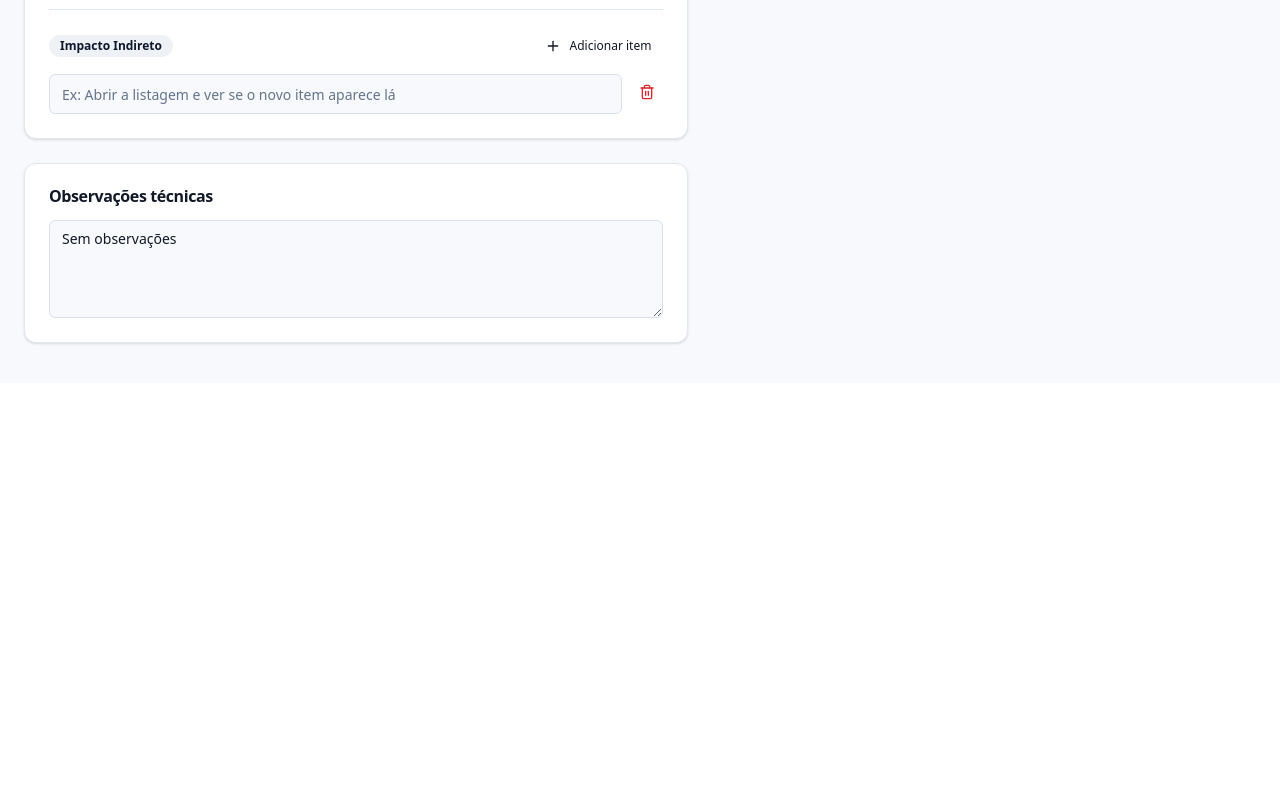
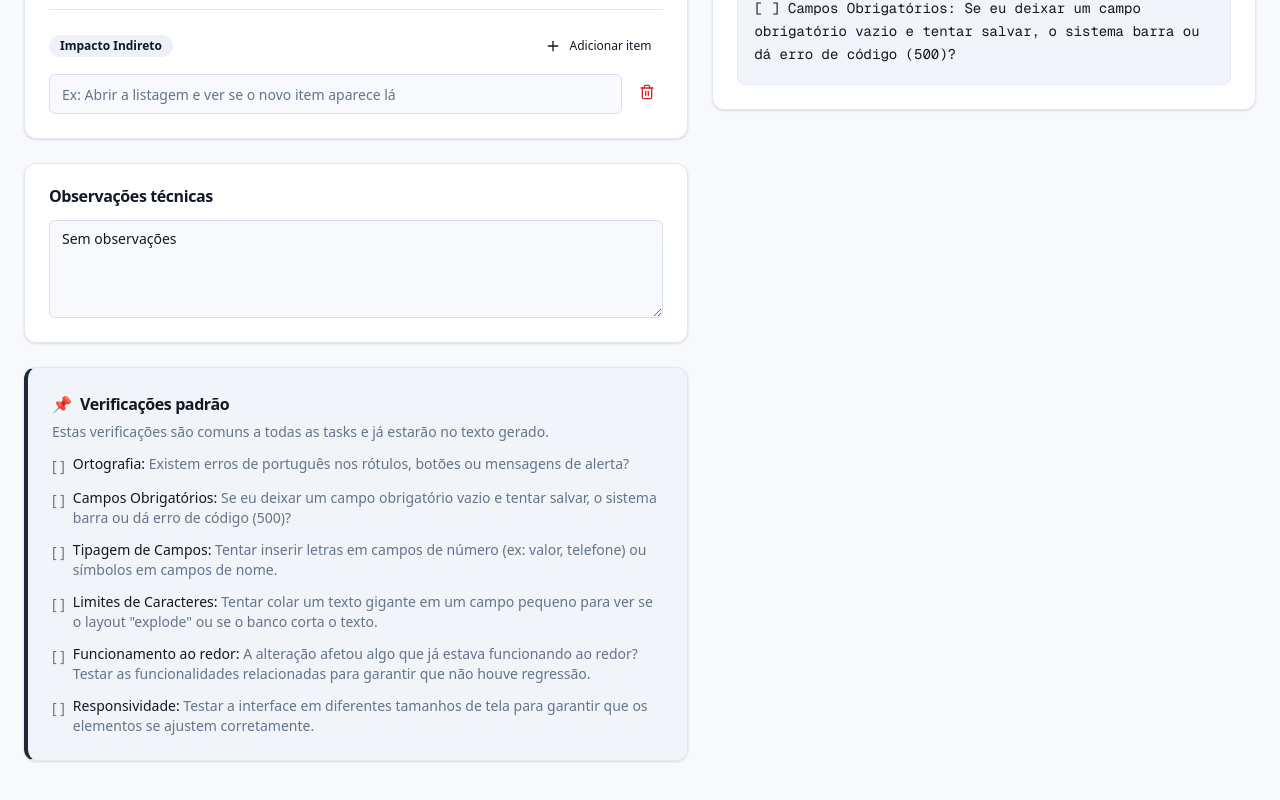
Before and after one commit to XFERRER7/test-formatter, a Next.js app: page / in a window 1280 px wide. Shown: the part 796-1596 px from the top of the page. Before the commit the page ends 1179 px from the top, so only its background shows below. Built offline with nearby package versions, Linux system fonts and the light colour scheme.

Commit message:
Add standard checks section to task descriptions

```diff
--- a/src/app/page.tsx
+++ b/src/app/page.tsx
@@ -72,6 +72,39 @@ const CATEGORY_PLACEHOLDERS: Record<TestCategory, string> = {
     "Ex: Abrir a listagem e ver se o novo item aparece lá",
 };
 
+const FIXED_CHECKS: { title: string; description: string }[] = [
+  {
+    title: "Ortografia",
+    description:
+      "Existem erros de portugu\u00eas nos r\u00f3tulos, bot\u00f5es ou mensagens de alerta?",
+  },
+  {
+    title: "Campos Obrigat\u00f3rios",
+    description:
+      "Se eu deixar um campo obrigat\u00f3rio vazio e tentar salvar, o sistema barra ou d\u00e1 erro de c\u00f3digo (500)?",
+  },
+  {
+    title: "Tipagem de Campos",
+    description:
+      "Tentar inserir letras em campos de n\u00famero (ex: valor, telefone) ou s\u00edmbolos em campos de nome.",
+  },
+  {
+    title: "Limites de Caracteres",
+    description:
+      "Tentar colar um texto gigante em um campo pequeno para ver se o layout \"explode\" ou se o banco corta o texto.",
+  },
+  {
+    title: "Funcionamento ao redor",
+    description:
+      "A altera\u00e7\u00e3o afetou algo que j\u00e1 estava funcionando ao redor? Testar as funcionalidades relacionadas para garantir que n\u00e3o houve regress\u00e3o.",
+  },
+  {
+    title: "Responsividade",
+    description:
+      "Testar a interface em diferentes tamanhos de tela para garantir que os elementos se ajustem corretamente.",
+  },
+];
+
 const STORAGE_KEY = "test-formatter-scripts";
 
 function generateId() {
@@ -109,6 +142,12 @@ function formatScript(script: {
 
   lines.push("⚠️ Observações Técnicas:");
   lines.push(script.observations);
+  lines.push("");
+  lines.push("📌 Verificações Padrão (comuns a todas as tasks):");
+  for (const check of FIXED_CHECKS) {
+    lines.push(`[ ] ${check.title}: ${check.description}`);
+    lines.push("");
+  }
 
   return lines.join("\n");
 }
@@ -407,6 +446,30 @@ export default function Home() {
                 />
               </CardContent>
             </Card>
+            <Card className="border-l-4 border-l-primary bg-secondary/60">
+              <CardHeader className="pb-3">
+                <div className="flex items-center gap-2">
+                  <span className="text-base">📌</span>
+                  <CardTitle>Verificações padrão</CardTitle>
+                </div>
+                <CardDescription>
+                  Estas verificações são comuns a todas as tasks e já estarão no texto gerado.
+                </CardDescription>
+              </CardHeader>
+              <CardContent>
+                <ul className="space-y-3">
+                  {FIXED_CHECKS.map((check) => (
+                    <li key={check.title} className="flex gap-2 text-sm">
+                      <span className="mt-0.5 shrink-0 text-muted-foreground">[ ]</span>
+                      <span>
+                        <span className="font-medium">{check.title}:</span>{" "}
+                        <span className="text-muted-foreground">{check.description}</span>
+                      </span>
+                    </li>
+                  ))}
+                </ul>
+              </CardContent>
+            </Card>
           </section>
 
           <section>
```
